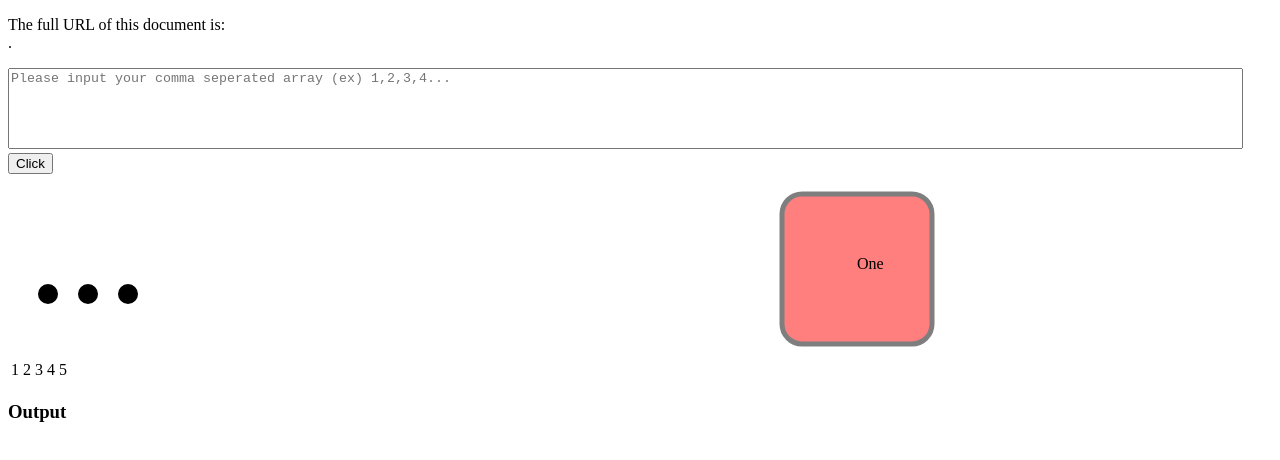
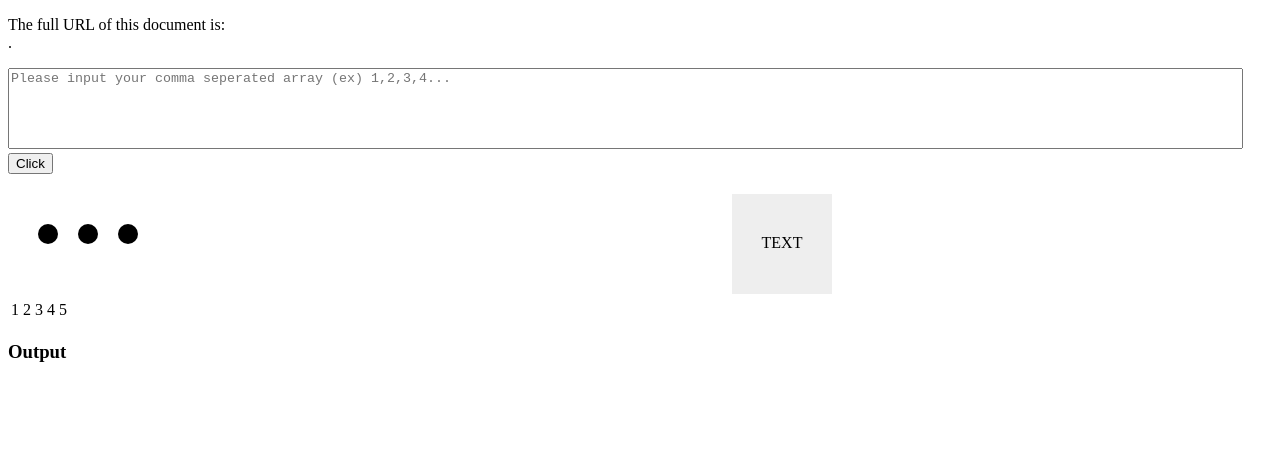
Before and after one commit to Jackschwarz58/Data-Visualization-Hacklahoma, a plain HTML site: page Array.html in a window 1280 px wide. Drawn offline with nearby package versions, Linux system fonts and the light colour scheme.

Commit message:
Changed SVG

```diff
--- a/Array.html
+++ b/Array.html
@@ -21,11 +21,10 @@
         <circle cx="120" cy="60" r="10"></circle>
     </svg>
 
-    <svg width="400" height="180">
+    <svg width="100" height="100">
         <g>
-        <rect x="50" y="20" rx="20" ry="20" width="150" height="150"
-        style="fill:red;stroke:black;stroke-width:5;opacity:0.5" />
-        <text x="125" y="95" fill="black">One</text>
+            <rect x="0" y="0" width="200" height="100" stroke-width="3px" fill="#eeeeee"/>
+            <text x="50%" y="50%" dominant-baseline="middle" text-anchor="middle">TEXT</text>
         </g>
     </svg>
 
```
